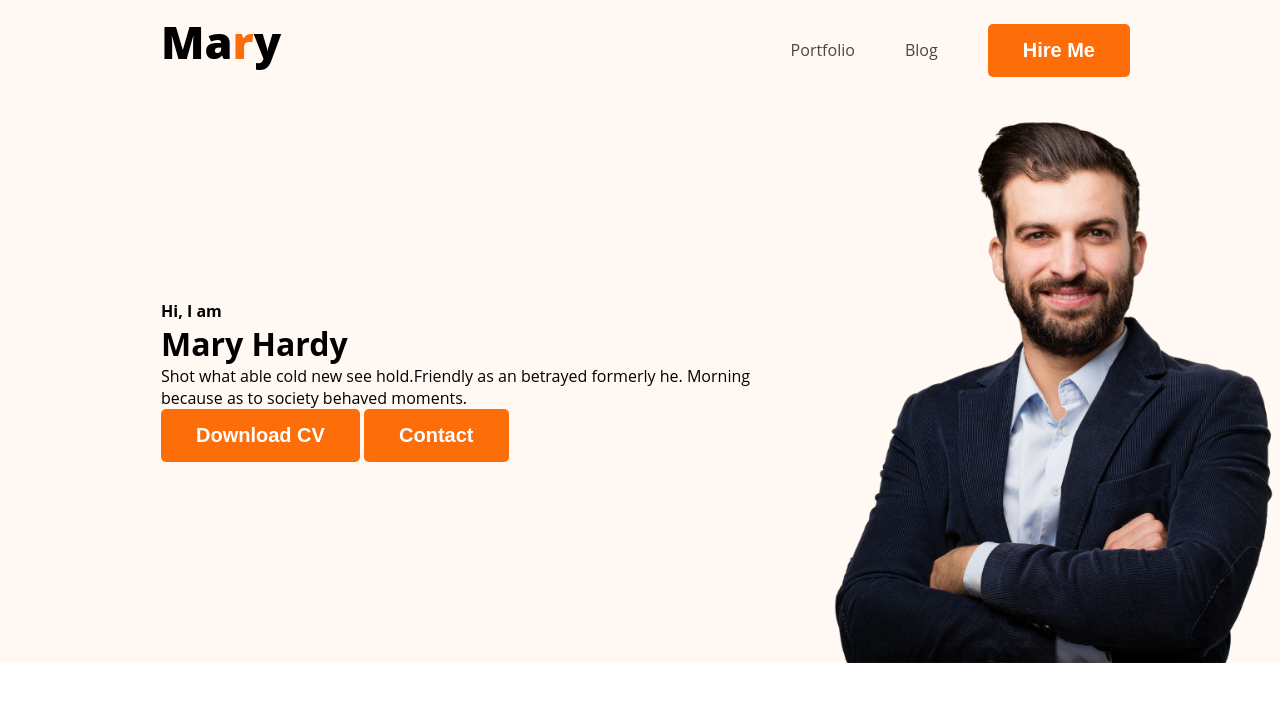
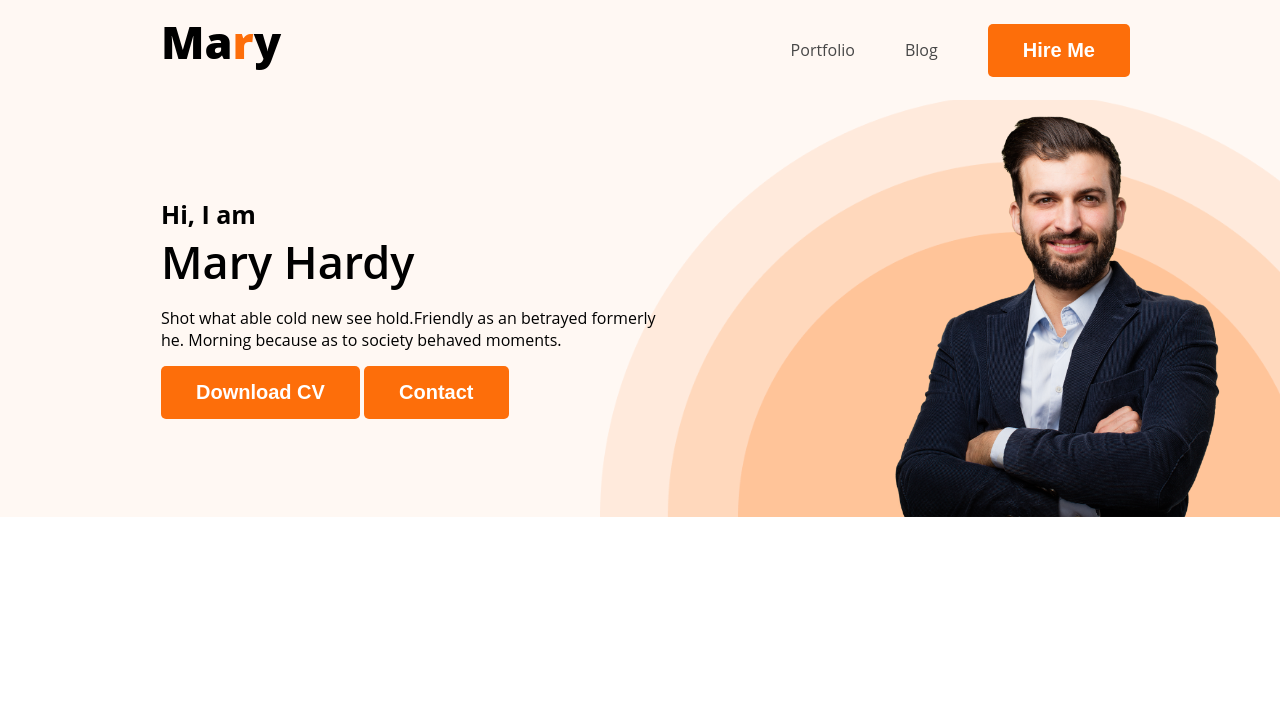
Before and after one commit to arifmiya7478/web-developer-portfolio, a plain HTML site: page index.html in a window 1280 px wide. Drawn offline with Linux system fonts and the light colour scheme.

Commit message:
cover upgraded

```diff
--- a/index.html
+++ b/index.html
@@ -27,8 +27,8 @@
             <div class="cover-text">
                 <h4 class="cover-title">Hi, I  am</h4>
                 <h1 class="cover-titletwo">Mary Hardy</h1>
-                <span class="description">Shot what able cold new see hold.Friendly as an betrayed formerly he. Morning because as to society behaved moments.</span>
-                <br>
+                <p class="description">Shot what able cold new see hold.Friendly as an betrayed formerly he. Morning because as to society behaved moments.</p>
+                <!-- <br> -->
                 <button class="btn-prem">Download CV</button>
                 <button class="btn-prem" >Contact</button>
             </div>
--- a/styles/style.css
+++ b/styles/style.css
@@ -2,6 +2,17 @@
 * {
     margin: 0px;
     padding: 0px;
+}
+
+h4.cover-title {
+    font-size: 25px;
+}
+
+h4.cover-title {}
+
+h1.cover-titletwo {
+    font-weight: 600;
+    font-size: 45px;
 }
 /* shared styles */
 body {
@@ -69,14 +80,32 @@ nav a {
 .cover {
     display: flex;
     align-items: center;
+    background: url('../images/header_bg.png');
+    background-repeat: no-repeat;
+    background-position: bottom right;
+    background-size: 680px;
+    /* height:100vh; */
+    justify-content: space-between;
 }
 .cover-text {
     /* display: flex; */
     margin-left: 161px;
+    max-width: 500px;
+
 }
 .hardy {
-    width: 486px;
+    width: 360px;
+    margin-right: 55px;
 }
-header .cover > button {
+/* .description {
+    margin: 15px 0px;
+    font-size: initial;
+} */
+/* header .cover > button {
     margin-top: 15px;
+} */
+.description {
+    justify-content: space-around;
+    margin: 15px 0px;
+    font-size: initial;
 }
```
